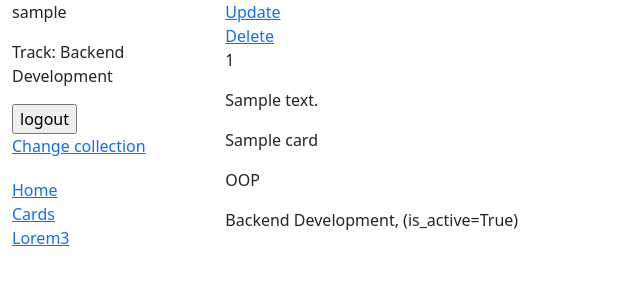
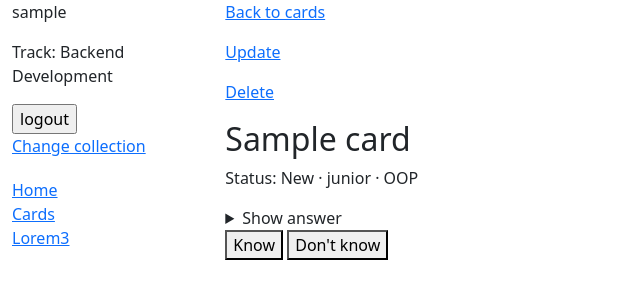
Before and after one commit to midetc/rehearse, a Django app: page /cards/1/ in a window 1280 px wide. Shown: the top 300 px of the page, without its empty margins (0-640 px from the left). Run offline with Django 5.2, Linux system fonts and the light colour scheme; a user stored in the database is signed in; data comes from the database, SQL or seed files in the repository; tables that the repository leaves empty hold one stand-in row (values such as "Sample post").

Commit message:
feat: add know and learning status actions

```diff
--- a/hub/urls.py
+++ b/hub/urls.py
@@ -1,7 +1,7 @@
 from django.urls import path
 
 from hub.views import index, select_collection, CardListView, CardDetailView, \
-    CardCreateView, CardUpdateView, CardDeleteView
+    CardCreateView, CardUpdateView, CardDeleteView, card_set_status
 
 urlpatterns = [
     path("", index, name="index"),
@@ -11,9 +11,13 @@ urlpatterns = [
     path("cards/create/", CardCreateView.as_view(), name="card-create"),
     path("cards/<int:pk>/update/", CardUpdateView.as_view(),
          name="card-update"),
-path("cards/<int:pk>/delete/", CardDeleteView.as_view(),
+    path("cards/<int:pk>/delete/", CardDeleteView.as_view(),
          name="card-delete"),
-
+    path(
+        "cards/<int:pk>/status/",
+        card_set_status,
+        name="card-set-status",
+    ),
 ]
 
 app_name = "hub"
--- a/hub/views.py
+++ b/hub/views.py
@@ -3,8 +3,9 @@ from django.contrib.auth.decorators import login_required
 from django.contrib.auth.mixins import LoginRequiredMixin
 from django.http import HttpResponse
 from django.http.request import HttpRequest
-from django.shortcuts import render, redirect
+from django.shortcuts import render, redirect, get_object_or_404
 from django.urls import reverse_lazy
+from django.views.decorators.http import require_POST
 from django.views.generic import ListView, DetailView, CreateView, UpdateView, \
     DeleteView
 
@@ -156,3 +157,24 @@ class CardDeleteView(LoginRequiredMixin, DeleteView):
             owner=self.request.user,
             category__collection=self.request.user.active_collection,
         )
+
+@login_required
+@require_POST
+def card_set_status(request: HttpRequest, pk: int) -> HttpResponse:
+    card = get_object_or_404(
+        Card.objects.filter(
+            owner=request.user,
+            category__collection_id=request.user.active_collection_id,
+        ),
+        pk=pk,
+    )
+    action = request.POST.get("action")
+    if action == "know":
+        card.status = Card.Status.KNOWN
+    elif action == "dont_know":
+        card.status = Card.Status.LEARNING
+    else:
+        return redirect("hub:card-detail", pk=pk)
+
+    card.save(update_fields=["status", "updated_at"])
+    return redirect("hub:card-detail", pk=pk)
--- a/templates/hub/card_detail.html
+++ b/templates/hub/card_detail.html
@@ -1,13 +1,21 @@
 {% extends "base.html" %}
 
 {% block content %}
-  <a href="{% url "hub:card-update" card.id %}">Update</a>
-  <br>
-  <a href="{% url "hub:card-delete" card.id %}">Delete</a>
+  <p><a href="{% url 'hub:card-list' %}">Back to cards</a></p>
+  <p><a href="{% url 'hub:card-update' card.id %}">Update</a></p>
+  <p><a href="{% url 'hub:card-delete' card.id %}">Delete</a></p>
 
-  <p>{{ card.id }}</p><p>{{ card.answer }}</p><p>{{ card.question }}</p><p>{{ card.category }}</p>
-  <p>{{ card.category.collection }}</p>
+  <h2>{{ card.question }}</h2>
+  <p>Status: {{ card.get_status_display }} · {{ card.level }} · {{ card.category }}</p>
 
+  <details>
+    <summary>Show answer</summary>
+    <p>{{ card.answer }}</p>
+  </details>
 
-
+  <form method="post" action="{% url 'hub:card-set-status' card.id %}">
+    {% csrf_token %}
+    <button type="submit" name="action" value="know">Know</button>
+    <button type="submit" name="action" value="dont_know">Don't know</button>
+  </form>
 {% endblock %}
```
